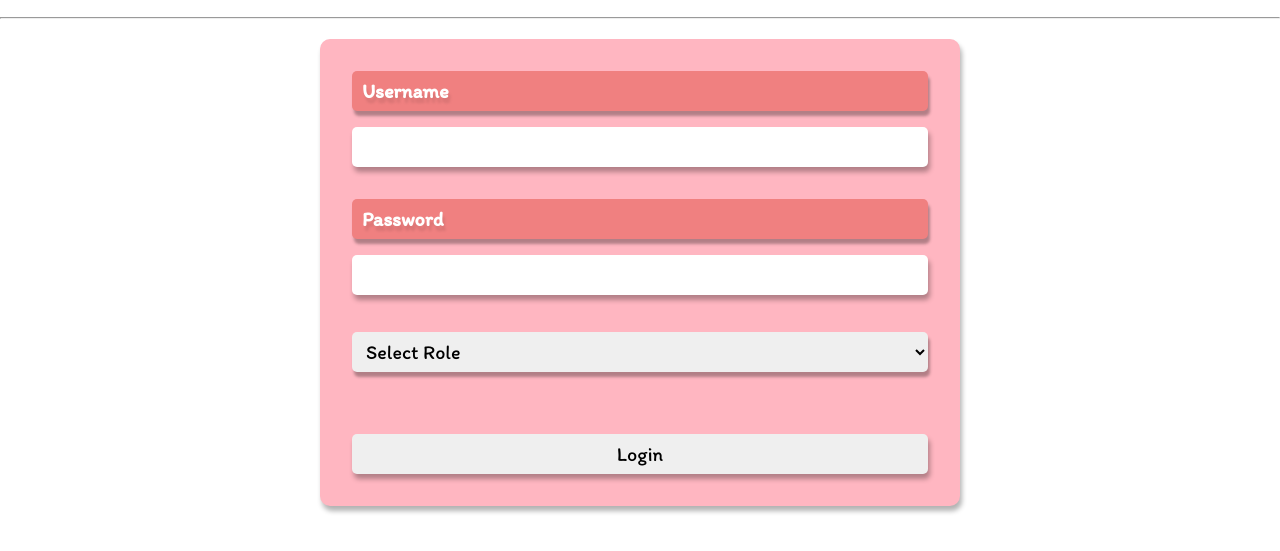
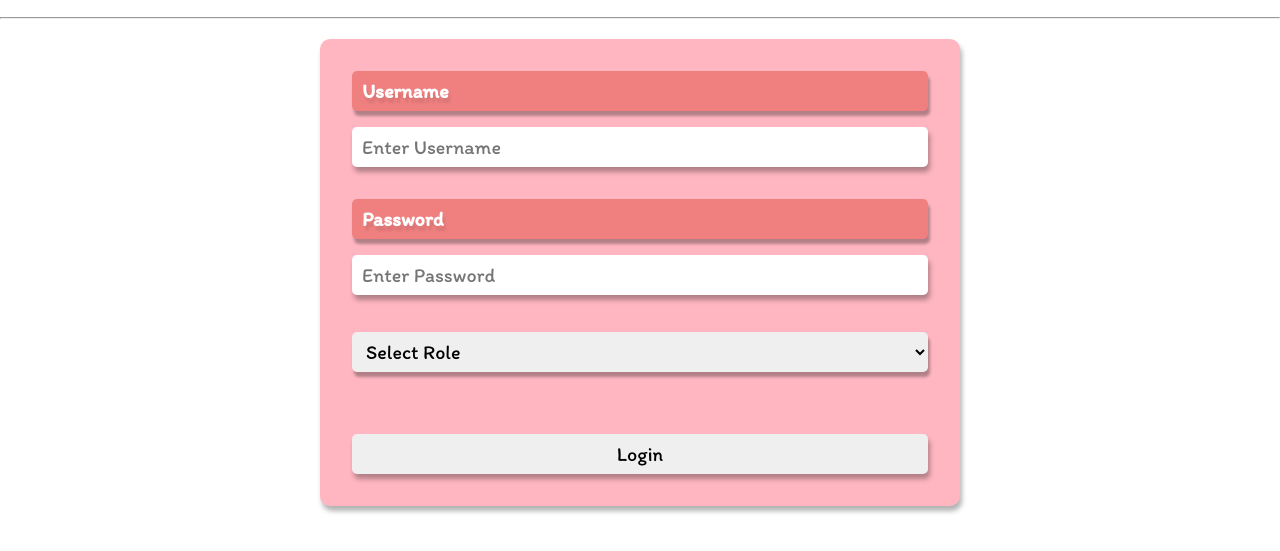
Before and after one commit to DoNuTll40/snru-dom-login-form, a plain HTML site: page index.html in a window 1280 px wide. Shown: the part 61-612 px from the top of the page. Drawn offline with Linux system fonts and the light colour scheme.

Commit message:
Update index.html

```diff
--- a/index.html
+++ b/index.html
@@ -13,10 +13,10 @@
     <hr>
     <form class="login-form">
         <label class="label" for="username">Username</label>
-        <input type="text" id="username">
+        <input type="text" id="username" placeholder="Enter Username">
         <label id="userlabel"></label>
         <label class="label" for="password">Password</label>
-        <input type="text" id="password">
+        <input type="text" id="password" placeholder="Enter Password">
         <label id="passlabel"></label>
         <select name="role" id="role">
             <option selected disabled>Select Role</option>
```
